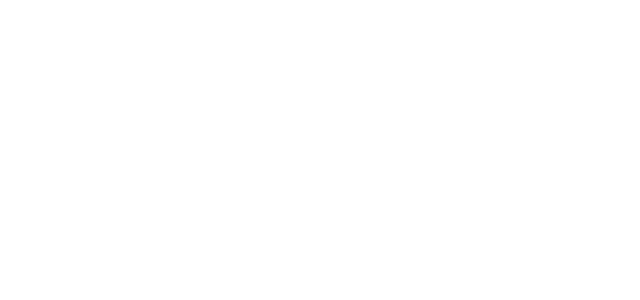
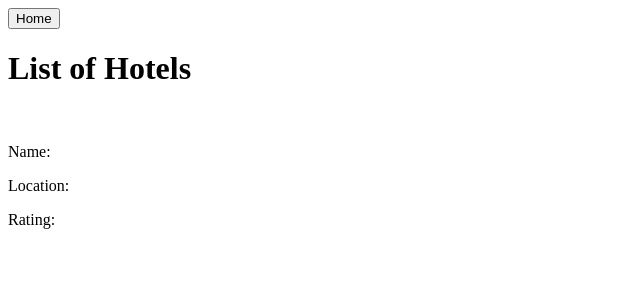
Before and after one commit to colinrobertson0911/hotelbookingsystem_frontend_angular, an Angular app: page /hotel-list in a window 1280 px wide. Before the commit this address led to /. Shown: the top 300 px of the page, without its empty margins (0-640 px from the left). Built offline with nearby package versions, Linux system fonts and the light colour scheme.

Commit message:
added view hotel list component

```diff
--- a/src/app/app-routing.module.ts
+++ b/src/app/app-routing.module.ts
@@ -4,13 +4,15 @@
 import { LandingComponent } from './landing/landing.component';
 import { RegisterComponent } from './register/register.component';
 import { LoginComponent } from './login/login.component';
+import { HotelListComponent } from './hotel-list/hotel-list.component';
 
 
 const routes: Routes = [
   { path: '', redirectTo: '/landing' , pathMatch: 'full'},
   { path: 'landing', component: LandingComponent},
   { path: 'register', component: RegisterComponent},
-  { path: 'login', component: LoginComponent}
+  { path: 'login', component: LoginComponent},
+  { path: 'hotel-list', component: HotelListComponent}
 ];
 
 @NgModule({
--- a/src/app/app.module.ts
+++ b/src/app/app.module.ts
@@ -6,13 +6,15 @@
 import { RegisterComponent } from './register/register.component';
 import { LoginComponent } from './login/login.component';
 import { LandingComponent } from './landing/landing.component';
+import { HotelListComponent } from './hotel-list/hotel-list.component';
 
 @NgModule({
   declarations: [
     AppComponent,
     RegisterComponent,
     LoginComponent,
-    LandingComponent
+    LandingComponent,
+    HotelListComponent
   ],
   imports: [
     BrowserModule,
--- /dev/null
+++ b/src/app/hotel-list/hotel-list.component.html
@@ -0,0 +1,8 @@
+<button routerLink="/landing">Home</button>
+<h1>List of Hotels</h1>
+
+<br>
+
+<p>Name: </p>
+<p>Location: </p>
+<p>Rating: </p>
--- /dev/null
+++ b/src/app/hotel-list/hotel-list.component.ts
@@ -0,0 +1,15 @@
+import { Component, OnInit } from '@angular/core';
+
+@Component({
+  selector: 'app-hotel-list',
+  templateUrl: './hotel-list.component.html',
+  styleUrls: ['./hotel-list.component.css']
+})
+export class HotelListComponent implements OnInit {
+
+  constructor() { }
+
+  ngOnInit(): void {
+  }
+
+}
--- a/src/app/landing/landing.component.html
+++ b/src/app/landing/landing.component.html
@@ -1,6 +1,8 @@
 <h3>Welcome to the Hotel Booking site!</h3>
 <nav>
+<button routerLink="/hotel-list">View Hotels</button>
+<br><br>
 <button routerLink ="/register">Register</button>
-<br><br>
+&nbsp;
 <button routerLink ="/login">Login</button>
 </nav>
```
Also changed, not shown: src/app/hotel-list/hotel-list.component.css (added), 1 other file (tests, documents, lock files or other folders).
